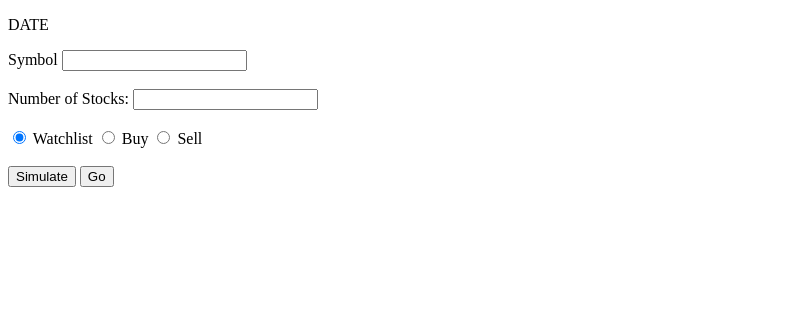
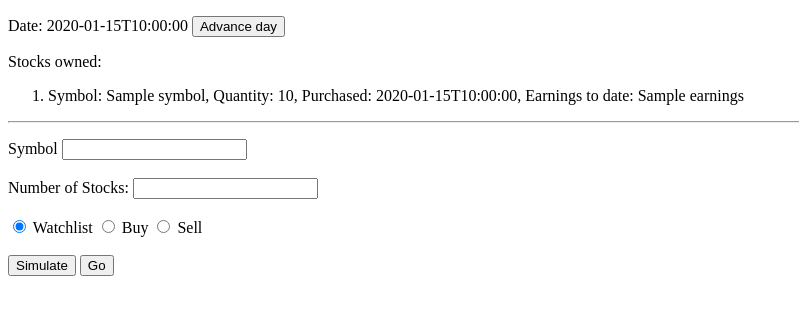
Before and after one commit to Aqueelmiq/TeamAJAHacks, a Flask app: template templates/page.html in a window 1280 px wide. Shown: the top 315 px of the page, without its empty margins (0-799 px from the left). Run offline with Flask 2, Linux system fonts and the light colour scheme; the template is opened without the code that fills it: most values are stand-ins (such as "Sample title", 1, 10 or a date in 2020).

Commit message:
Add the extra stuff that Aqueel wanted to page.html

```diff
--- a/templates/page.html
+++ b/templates/page.html
@@ -2,8 +2,24 @@
 <html>
     <head><title>Stock Game!</title></head>
     <body>
+        <p>Date: {{ date.isoformat() }} <button form="trade" formaction="/advance">Advance day</button></p>
+        {% if stocks %}
+            <p>
+                Stocks owned:
+                <ol>
+                {% for s in stocks %}
+                    <li>
+                        Symbol: {{ s.symbol }},
+                        Quantity: {{ s.quantity }},
+                        Purchased: {{ s.purch_date.isoformat() }},
+                        Earnings to date: {{ s.earnings }}
+                    </li>
+                {% endfor %}
+                </ol>
+            </p>
+        {% endif %}
+        <hr>
         <p>
-            DATE <!-- I need the date! -->
             <form id="stocks" action="/stocks">
                 <label for="symbol">Symbol</label>
                 <input type="text" name="symbol"> <br/> <br/> <!--CSS this-->
```
